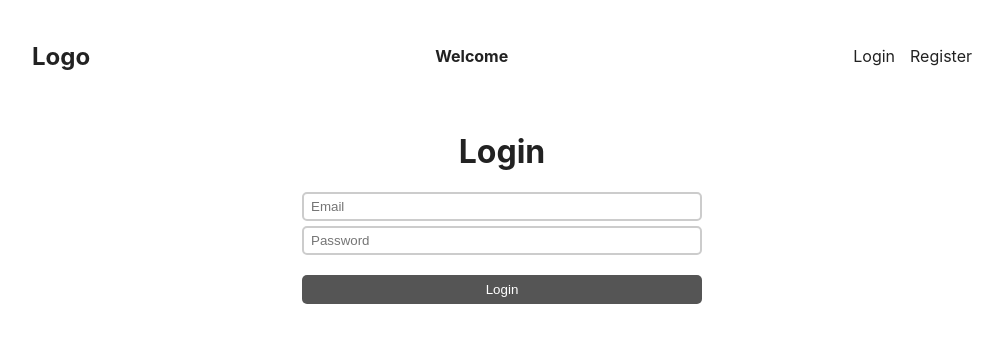
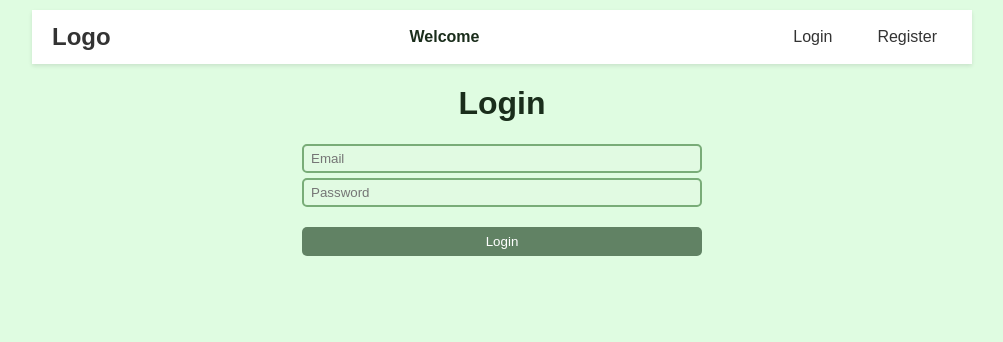
Before and after one commit to devarshijoshisearce/MiniBlog, a React (Create React App) app in the folder client/: page /login in a window 1280 px wide. Shown: the top 342 px of the page, without its empty margins (138-1141 px from the left). Built offline with nearby package versions, Linux system fonts and the light colour scheme; no server answers.

Commit message:
added sweetalerts in register and login page

```diff
--- a/client/package.json
+++ b/client/package.json
@@ -14,6 +14,7 @@
     "react-router-dom": "^6.21.3",
     "react-scripts": "^5.0.1",
     "react-usestateref": "^1.0.8",
+    "sweetalert2": "^11.10.4",
     "web-vitals": "^2.1.4"
   },
   "scripts": {
--- a/client/src/App.css
+++ b/client/src/App.css
@@ -1,169 +1,215 @@
-*{
+/* General Styling */
+* {
   box-sizing: border-box;
 }
 
+body {
+  font-family: Arial, sans-serif;
+  margin: 0;
+  padding: 0;
+  background-color: #dffce1;
+  color: #1a2d1b;
+}
 
-body{
-  color:#222
+header {
+  background-color: #fff;
+  padding: 10px 20px;
+  display: flex;
+  justify-content: space-between;
+  align-items: center;
+  box-shadow: 0 2px 4px rgba(0, 0, 0, 0.1);
 }
-img{
+
+.logo {
+  font-weight: bold;
+  font-size: 1.5rem;
+  text-decoration: none;
+  color: #333;
+}
+
+nav {
+  display: flex;
+  gap: 15px;
+}
+
+nav a {
+  text-decoration: none;
+  color: #333;
+  padding: 8px 15px;
+  border-radius: 5px;
+  transition: background-color 0.3s ease;
+}
+
+nav a:hover {
+  background-color: #f0f0f0;
+}
+
+p {
+  margin: 0;
+}
+
+@media screen and (max-width: 768px) {
+  header {
+    flex-direction: column;
+    align-items: flex-start;
+    padding: 10px;
+  }
+
+  nav {
+    margin-top: 10px;
+  }
+
+  nav a {
+    display: block;
+    padding: 8px 0;
+    width: 100%;
+    text-align: center;
+  }
+}
+
+/* Additional Styles */
+img {
   max-width: 100%;
 }
-main{
+
+main {
   padding: 10px;
   max-width: 960px;
   margin: 0 auto;
+}
 
-}
-header{
-  display: flex;
-  justify-content: space-between;
-  margin-bottom: 50px;
-  margin-top:20px ;
-  align-items: center;
-}
-header a{
-  text-decoration: none;
-  color: inherit;
-
-}
-header a.logo{
-  font-weight: bold;
-  font-size: 1.5rem;
-}
-header nav{
-  display: flex;
-  gap: 15px;
-}
-div.post{
+div.post {
   display: grid;
   grid-template-columns: .9fr 1.1fr;
   gap: 20px;
   margin-bottom: 30px;
 }
+
 @media screen and (min-width: 700px) {
-  div.post{
-      grid-template-columns: .9fr 1.1fr;
+  div.post {
+    grid-template-columns: .9fr 1.1fr;
   }
 }
-div.post p.info{
-    margin:6px 0;
-    color:#888;
-    font-size: 0.7rem;
-    font-weight: bold;
-    display:flex;
-    gap:10px;
+
+div.post p.info {
+  margin: 6px 0;
+  color: #888;
+  font-size: 0.7rem;
+  font-weight: bold;
+  display: flex;
+  gap: 10px;
 }
-div.post p.info a.author{
+
+div.post p.info a.author {
   color: #333;
 }
-div.post div.texts h2{
-  margin:0;
+
+div.post div.texts h2 {
+  margin: 0;
   font-size: 1.8rem;
 }
-div.post p.summary{
-  margin:10px 0;
+
+div.post p.summary {
+  margin: 10px 0;
   line-height: 1.4rem;
 }
-div.post div.texts a{
-  text-decoration:none;
+
+div.post div.texts a {
+  text-decoration: none;
   color: inherit;
 }
-/* Form Styling */
-form.login, form.register{
+
+form.login,
+form.register {
   max-width: 400px;
   margin: 0 auto;
 }
 
-input[type = "text"],input[type = "email"],input[type = "number"],input[type = "password"],input[type="title"],input[type="summary"],input[type="file"]{
+input[type="text"],
+input[type="email"],
+input[type="number"],
+input[type="password"],
+input[type="title"],
+input[type="summary"],
+input[type="file"] {
   padding: 5px 7px;
-  border: 2px solid #ccc;
+  border: 2px solid #79ac78;
   display: block;
-  margin-bottom: 5px ;
+  margin-bottom: 5px;
   width: 100%;
-  background-color: #fff;
+  background-color: rgb(225, 250, 226);
   border-radius: 5px;
 }
 
-button{
+button {
   width: 100%;
   display: block;
-  background-color: #555;
+  background-color: #618264;
   border: 0;
   color: #fff;
   border-radius: 5px;
   padding: 7px 0px;
 }
 
-form h1{
+form h1 {
   text-align: center;
 }
 
-/* .gender{
-  width: auto;
-  display: block;
-  text-align: center;
-  padding: 3px 10px;
-} */
-
-
-form.login h1, form.register h1{
-  text-align: center;
+div.post-page div.image {
+  max-height: 300px;
+  display: flex;
+  overflow: hidden;
 }
 
-
-
-
-/* for PostPage.js */
-
-div.post-page div.image{
-  max-height:300px;
-  display: flex;
-  overflow:hidden;
-}
-div.post-page div.image img{
+div.post-page div.image img {
   object-fit: cover;
   object-position: center center;
   width: 100%;
 }
-div.post-page a{
-  color:#333;
+
+div.post-page a {
+  color: #333;
   text-decoration: underline;
 }
-div.post-page h1{
+
+div.post-page h1 {
   text-align: center;
   margin: 10px 0 5px;
 }
-div.post-page time{
+
+div.post-page time {
   text-align: center;
   display: block;
-  font-size:1rem;
-  color:#aaa;
+  font-size: 1rem;
+  color: #aaa;
   margin: 10px 0;
 }
-div.post-page div.author{
+
+div.post-page div.author {
   text-align: center;
   margin-bottom: 20px;
-  font-size: .7rem;
+  font-size: 0.7rem;
   font-weight: bold;
 }
-div.edit-row{
+
+div.edit-row {
   text-align: center;
   margin-bottom: 20px;
 }
-div.post-page a.edit-btn{
+
+div.post-page a.edit-btn {
   background-color: #333;
   display: inline-flex;
   align-items: center;
   gap: 5px;
   color: #fff;
-  padding:15px 30px;
+  padding: 15px 30px;
   border-radius: 5px;
   text-decoration: none;
 }
-/* for svg */
-a svg{
-  height:20px;
+
+a svg {
+  height: 20px;
 }
 
 /* styling for reg page */
--- a/client/src/pages/LoginPage.js
+++ b/client/src/pages/LoginPage.js
@@ -1,6 +1,7 @@
 import { useContext, useState } from 'react';
 import { useNavigate} from 'react-router-dom';
 import { UserContext } from '../UserContext';
+import Swal from "sweetalert2";
 
 export default function LoginPage() {
     // const [email,setemail] = useState('');
@@ -22,12 +23,26 @@ export default function LoginPage() {
             setUserInfo(userInfo);
             console.log(userInfo);
             console.log("Login credentials ok.");
+            Swal.fire({
+              icon: 'success', // 'success' | 'error' | 'warning' | 'info' | 'question'
+              title: 'Registration Successful',
+              text: 'You will be redirected to Home Page!',
+              showConfirmButton: false,
+              timer: 500 // Auto close timer in milliseconds (2 seconds in this example)
+          })
             nav("/");
             // setRedirect(true);
           });
         } else {
             console.log("Login credentials not ok.");
-            alert("Login failed");
+            Swal.fire({
+              icon: 'error', // 'success' | 'error' | 'warning' | 'info' | 'question'
+              title: 'Registration Failed',
+              text: 'Please enter correct Credentials!',
+              showConfirmButton: false,
+              timer: 2000 // Auto close timer in milliseconds (2 seconds in this example)
+          })
+            // alert("Login failed");
             nav("/login");
         }
       }
--- a/client/src/pages/RegisterPage.js
+++ b/client/src/pages/RegisterPage.js
@@ -1,5 +1,7 @@
 import React, { useState, useEffect } from "react";
 import { useNavigate } from "react-router-dom";
+import Swal from "sweetalert2";
+
 
 export default function RegisterPage() {
     const [username, setUsername] = useState('');
@@ -50,12 +52,26 @@ export default function RegisterPage() {
     async function register(ev) {
         ev.preventDefault();
         if (!validateEmail(emailID)) {
-            alert("Please enter a valid email address");
+            Swal.fire({
+                icon: 'warning', // 'success' | 'error' | 'warning' | 'info' | 'question'
+                title: 'Invalid email address',
+                text: 'Please check the entered email address!',
+                showConfirmButton: false,
+                timer: 2000 // Auto close timer in milliseconds (2 seconds in this example)
+            })
+            // alert("Please enter a valid email address");
             return;
         }
 
         if (passwordStrength === 'Weak') {
-            alert("Password is not strong enough. Please choose a stronger password.");
+            Swal.fire({
+                icon: 'warning', // 'success' | 'error' | 'warning' | 'info' | 'question'
+                title: 'Password is not Strong',
+                text: 'Please enter a Strong Password!',
+                showConfirmButton: false,
+                timer: 2000 // Auto close timer in milliseconds (2 seconds in this example)
+            })
+            // alert("Password is not strong enough. Please choose a stronger password.");
             return;
         }
 
@@ -72,10 +88,26 @@ export default function RegisterPage() {
         });
 
         if (response.status === 200) {
-            alert("Registration Successful");
-            navigate("/login"); // Corrected: navigate instead of nav
+            Swal.fire({
+                icon: 'success', // 'success' | 'error' | 'warning' | 'info' | 'question'
+                title: 'Registration Successful',
+                text: 'You have successfully registered!',
+                showConfirmButton: false,
+                timer: 2000 // Auto close timer in milliseconds (2 seconds in this example)
+            }).then(() => {
+                navigate("/login"); // Redirect to login page after registration
+            });
+            // alert("Registration Successful");
+            // navigate("/login"); // Corrected: navigate instead of nav
         } else {
-            alert("Registration Failed");
+            Swal.fire({
+                icon: 'error', // 'success' | 'error' | 'warning' | 'info' | 'question'
+                title: 'Registration Failed',
+                text: 'Please check and try again!',
+                showConfirmButton: false,
+                timer: 2000 // Auto close timer in milliseconds (2 seconds in this example)
+            })
+            // alert("Registration Failed");
         }
     }
 
```
Also changed, not shown: 1 other file (tests, documents, lock files or other folders).
